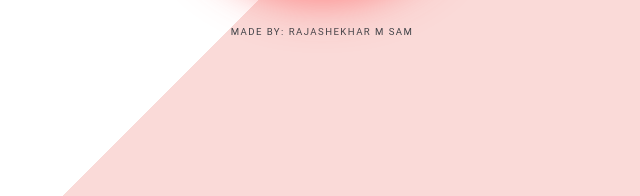
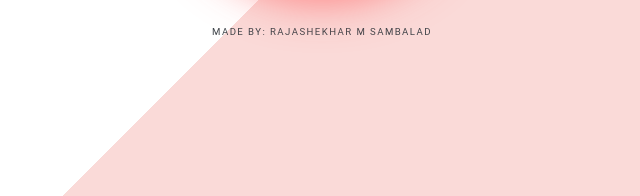
Before and after one commit to rajashekharms369/Pomodoro, a plain HTML site: page index.html in a window 1280 px wide. Shown: the part 464-660 px from the top of the page, 318-958 px from the left. Drawn offline with nearby package versions, Linux system fonts and the light colour scheme.

Commit message:
commit-4

```diff
--- a/index.html
+++ b/index.html
@@ -28,7 +28,7 @@
         <button class="button" id="reset"><i class="fa fa-refresh"></i></button>
         <button class="button" id="toggle"><i class="fa fa-play"></i></button>
       </div>
-      <footer>Made By: Rajashekhar M Sam</footer>
+      <footer>Made By: Rajashekhar M Sambalad</footer>
     <script src="main.js"></script>
 </body>
 </html>
```
